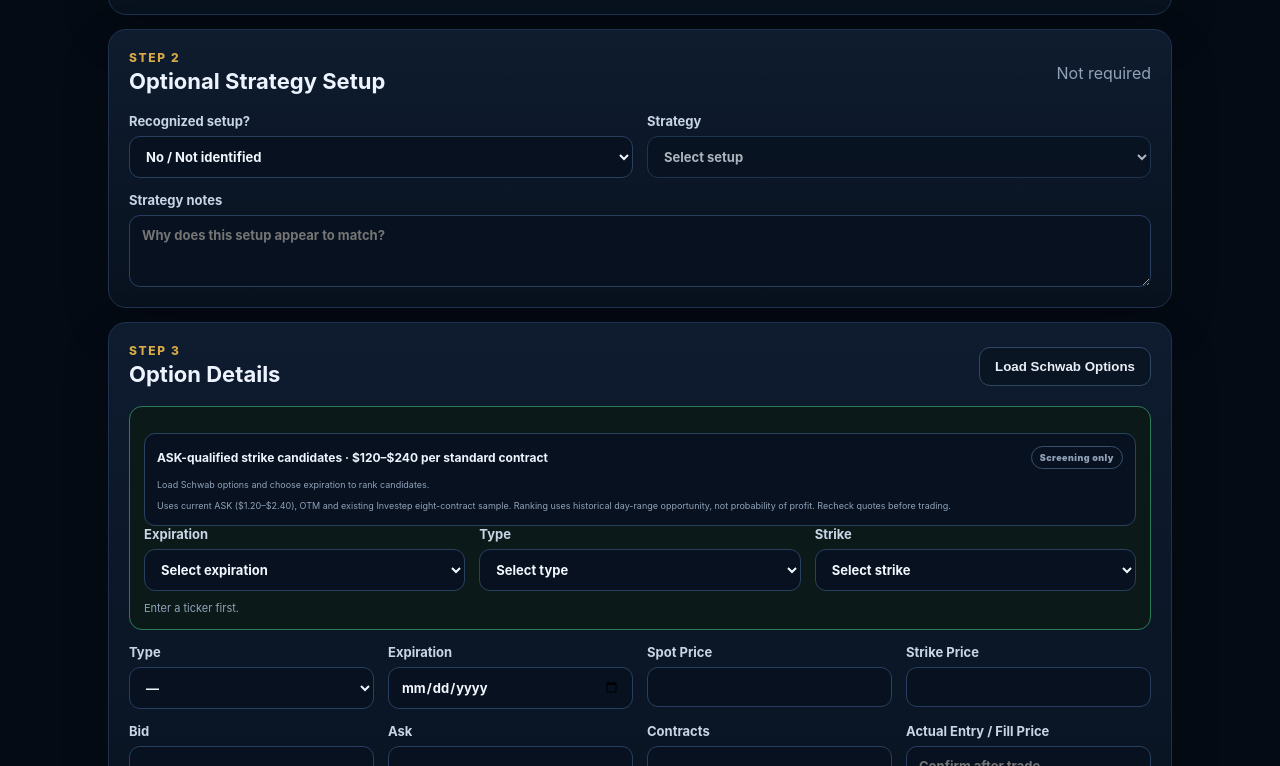
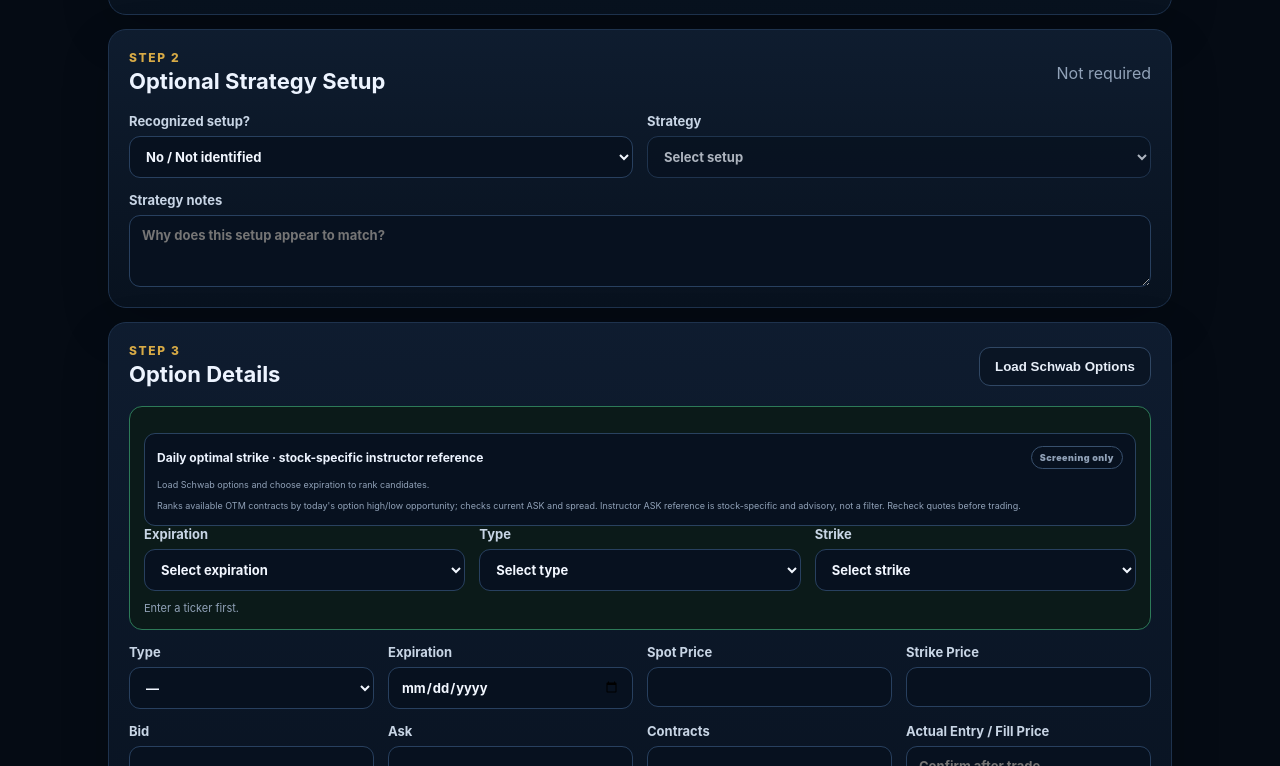
Before and after one commit to otcnpms/preflight-trading, a website: page public/index.html in a window 1280 px wide. Both pictures are taken after a click on the button "Load Schwab Options". Shown: the part 2209-2975 px from the top of the page. Drawn offline with Linux system fonts and the light colour scheme; no server answers.

Commit message:
Clarify daily ranking and per-stock instructor references in UI

```diff
--- a/public/index.html
+++ b/public/index.html
@@ -263,10 +263,10 @@
       </div>
       <div class="option-chain-picker" id="optionChainPicker" hidden>
         <div class="course-range-box" id="optimalStrikePreview">
-          <div class="course-range-head"><strong>ASK-qualified strike candidates · $120–$240 per standard contract</strong><span class="range-status">Screening only</span></div>
+          <div class="course-range-head"><strong>Daily optimal strike · stock-specific instructor reference</strong><span class="range-status">Screening only</span></div>
           <p id="optimalStrikeSummary" class="course-range-note">Load Schwab options and choose expiration to rank candidates.</p>
           <div id="optimalStrikeCandidates" class="range-automation-summary"></div>
-          <p class="course-range-note">Uses current ASK ($1.20–$2.40), OTM and existing Investep eight-contract sample. Ranking uses historical day-range opportunity, not probability of profit. Recheck quotes before trading.</p>
+          <p class="course-range-note">Ranks available OTM contracts by today's option high/low opportunity; checks current ASK and spread. Instructor ASK reference is stock-specific and advisory, not a filter. Recheck quotes before trading.</p>
         </div>
         <div class="grid three">
           <label>Expiration<select id="chainExpiration"><option value="">Select expiration</option></select></label>
```
